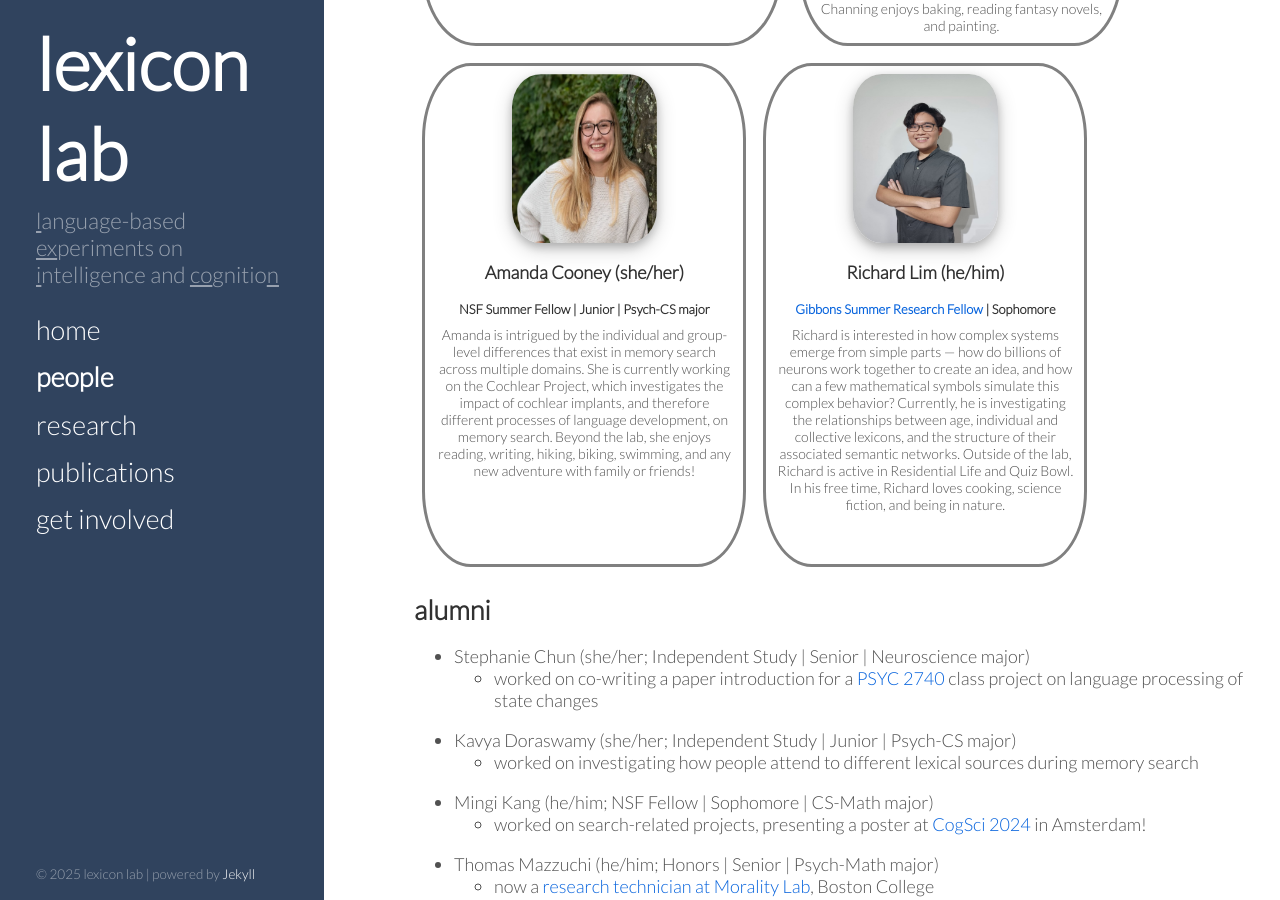
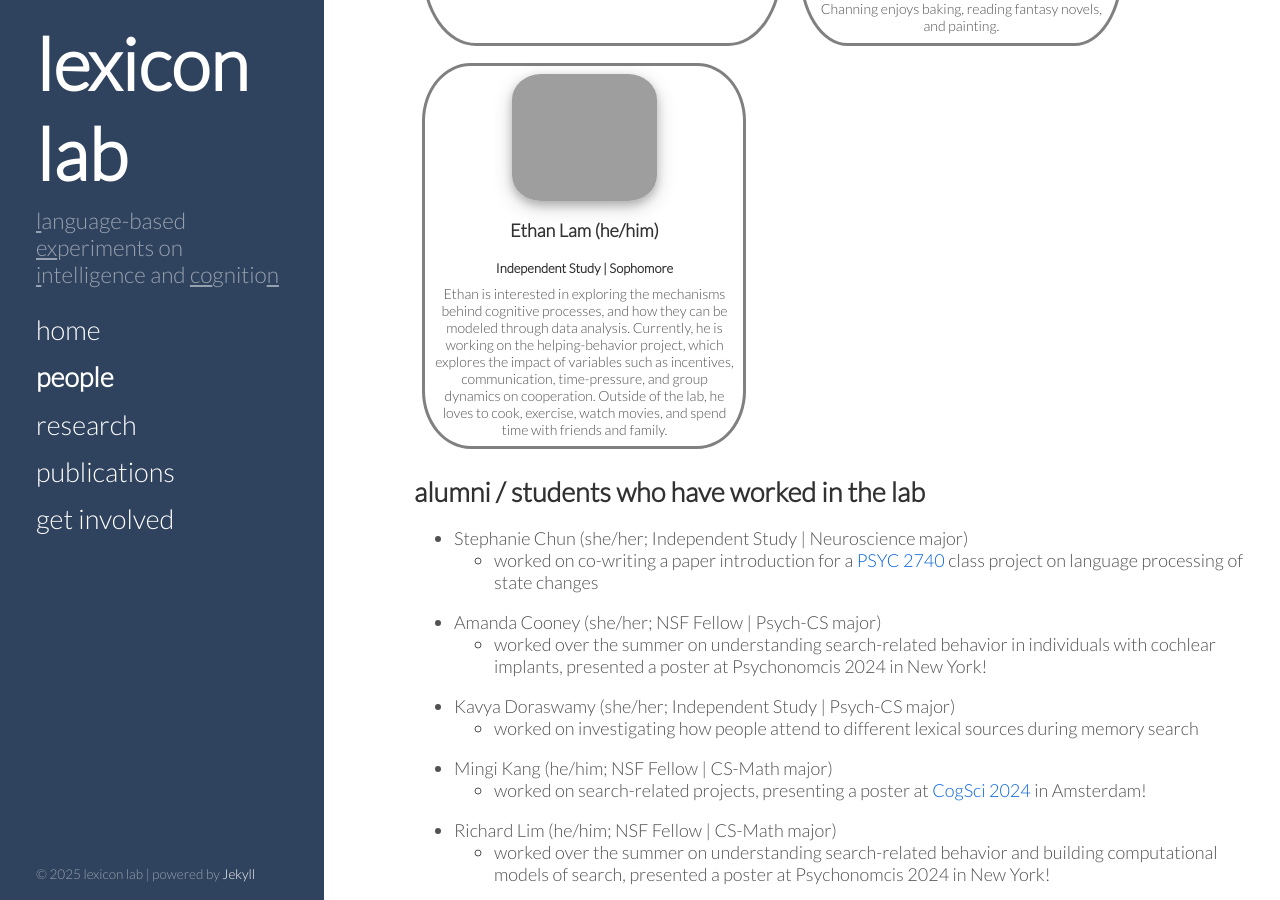
Before and after one commit to thelexiconlab/thelexiconlab.github.io, a Jekyll site: the page built from people.html, in a window 1280 px wide and 900 px high, scrolled down 710 px. Built offline with Jekyll 4.4.1, drawn with Linux system fonts in a browser that asks for light colours; Markdown is read by kramdown in place of the engine named in the settings; some of the changed text lies outside the part shown.

Commit message:
update ethan

```diff
--- a/people.html
+++ b/people.html
@@ -39,62 +39,58 @@ order: 2
           </div>
           </div>
 
-
         <div class="profilecard" style="width: 18rem;">
-            <img src="https://thelexiconlab.github.io/images/team/cooney.png" class="bioimage2" alt="...">
-            <div class="card-body">
-              <h5 class="card-title">Amanda Cooney (she/her)</h5>
-              <h6 class="card-position"> NSF Summer Fellow | Junior | Psych-CS major</h6>
-              <p class="card-text">Amanda is intrigued by the individual and group-level differences that exist in memory search across multiple domains. She is currently working on the Cochlear Project, which investigates the impact of cochlear implants, and therefore different processes of language development, on memory search. Beyond the lab, she enjoys reading, writing, hiking, biking, swimming, and any new adventure with family or friends!</p>
-            </div>
-            </div>
-
-        <div class="profilecard" style="width: 18rem;">
-          <img src="https://thelexiconlab.github.io/images/team/lim.jpeg" class="bioimage2" alt="...">
+          <img src="https://thelexiconlab.github.io/images/team/ethan.JPG" class="bioimage2" alt="...">
           <div class="card-body">
-            <h5 class="card-title">Richard Lim (he/him)</h5>
-            <h6 class="card-position"> <a href="https://www.bowdoin.edu/it/academic-technology/gibbons-summer-research.html"> Gibbons Summer Research Fellow</a> | Sophomore</h6>
-            <p class="card-text">Richard is interested in how complex systems emerge from simple parts — how do billions of neurons work together to create an idea, and how can a few mathematical symbols simulate this complex behavior? Currently, he is investigating the relationships between age, individual and collective lexicons, and the structure of their associated semantic networks. Outside of the lab, Richard is active in Residential Life and Quiz Bowl. In his free time, Richard loves cooking, science fiction, and being in nature.
+            <h5 class="card-title">Ethan Lam (he/him)</h5>
+            <h6 class="card-position"> Independent Study | Sophomore </h6>
+            <p class="card-text">Ethan is interested in exploring the mechanisms behind cognitive processes, and how they can be modeled through data analysis. Currently, he is working on the helping-behavior project, which explores the impact of variables such as incentives, communication, time-pressure, and group dynamics on cooperation. Outside of the lab, he loves to cook, exercise, watch movies, and spend time with friends and family.
             </p>
           </div>
           </div>
       </div>
 
-      <p><h2 id="alumni">alumni</h2> </p>
+      <p><h2 id="alumni">alumni / students who have worked in the lab</h2> </p>
       <ul>
-      <li>Stephanie Chun (she/her; Independent Study | Senior | Neuroscience major) <br>
+      <li>Stephanie Chun (she/her; Independent Study | Neuroscience major) <br>
         <ul><li>worked on co-writing a paper introduction for a <a href="https://teaching-cognition.github.io/coglab/" target="_blank">PSYC 2740</a> class project on language processing of state changes </li></ul>
       </li>
-      <li>Kavya Doraswamy (she/her; Independent Study | Junior | Psych-CS major) <br>
+      <li>Amanda Cooney (she/her; NSF Fellow  | Psych-CS major) <br>
+        <ul><li>worked over the summer on understanding search-related behavior in individuals with cochlear implants, presented a poster at Psychonomcis 2024 in New York!</li></ul>
+      </li>
+      <li>Kavya Doraswamy (she/her; Independent Study  | Psych-CS major) <br>
         <ul><li>worked on investigating how people attend to different lexical sources during memory search</li></ul>
       </li>
-      <li>Mingi Kang (he/him; NSF Fellow | Sophomore | CS-Math major) <br>
+      <li>Mingi Kang (he/him; NSF Fellow | CS-Math major) <br>
         <ul><li>worked on search-related projects, presenting a poster at <a href="https://cognitivesciencesociety.org/cogsci-2024/" target="_blank">CogSci 2024</a> in Amsterdam!</li></ul>
       </li>
-      <li>Thomas Mazzuchi (he/him; Honors | Senior | Psych-Math major) <br>
+      <li>Richard Lim (he/him; NSF Fellow | CS-Math major) <br>
+        <ul><li>worked over the summer on understanding search-related behavior and building computational models of search, presented a poster at Psychonomcis 2024 in New York!</li></ul>
+      </li>
+      <li>Thomas Mazzuchi (he/him; Honors | Psych-Math major) <br>
         <ul><li>now a <a href="https://moralitylab.bc.edu/people/thomas-mazzuchi/" target="_blank">research technician at Morality Lab</a>, Boston College</li></ul>
         <ul><li>worked on a project investigating how people select words in communicative contexts</li></ul>
       </li>
-      <li>Ulemj Munkhtur  (she/her; Independent Study | Sophomore | CS major) <br>
+      <li>Ulemj Munkhtur  (she/her; | Sophomore | CS major) <br>
         <ul><li>worked on investigating how people attend to different lexical sources during memory search</li></ul>
       </li>
-      <li>Jon Sides (he/they; Independent Study | Junior | Psych major) <br>
+      <li>Jon Sides (he/they | Junior | Psych major) <br>
         <ul><li>conducted and analyzed experiment data based on a <a href="https://teaching-cognition.github.io/coglab/" target="_blank">PSYC 2740</a> class project on language processing of state changes </li></ul>
         <ul><li>presented a <a href="/papers/jon-poster.pdf" target="_blank">poster</a> at <a href="https://www.psychonomic.org/page/2023program" target="_blank">Psychonomics 2023</a>!</li></ul>
       </li>
-      <li>Simon Thomas(he/they;  Research Assistant | Junior | Physics-CS major) <br>
+      <li>Simon Thomas(he/they;  Research Assistant  | Physics-CS major) <br>
         <ul><li>developed a <a href="https://s-omas.github.io/behavior-game-interface/#" target="_blank">web interface</a> to analyze helping games </li></ul>
       </li>
-      <li>Reed Warburton (he/him; Independent Study | Senior | Psych-Bio major) <br>
+      <li>Reed Warburton (he/him; Independent Study  | Psych-Bio major) <br>
         <ul><li>worked on designing an experiment to investigate clustering and switching behavior</li></ul>
       </li>
-      <li>William Warlick (he/him; NSF Fellow | Senior | CS-Philosophy major) <br>
+      <li>William Warlick (he/him; NSF Fellow | CS-Philosophy major) <br>
         <ul><li>worked on designing an experiment to investigate helping behavior</li></ul>
       </li>
-      <li>Nancy Xing (she/her; Research Assistant | Junior | CS major)<br>
+      <li>Nancy Xing (she/her; Research Assistant | CS major)<br>
         <ul><li>worked on designing <a href="https://forager.research.bowdoin.edu/" target="_blank">forager</a> and models of communication </li></ul>
       </li>
-      <li>Carrie Zou(she/her; Independent Study | Junior | Psych-Econ major)<br>
+      <li>Carrie Zou(she/her; Independent Study | Psych-Econ major)<br>
         <ul><li>worked on designing an experiment to invesigate how helpers perform goal inference during ambiguous situations </li></ul>
       </li>
 
```
Also changed, not shown: 1 other file.
